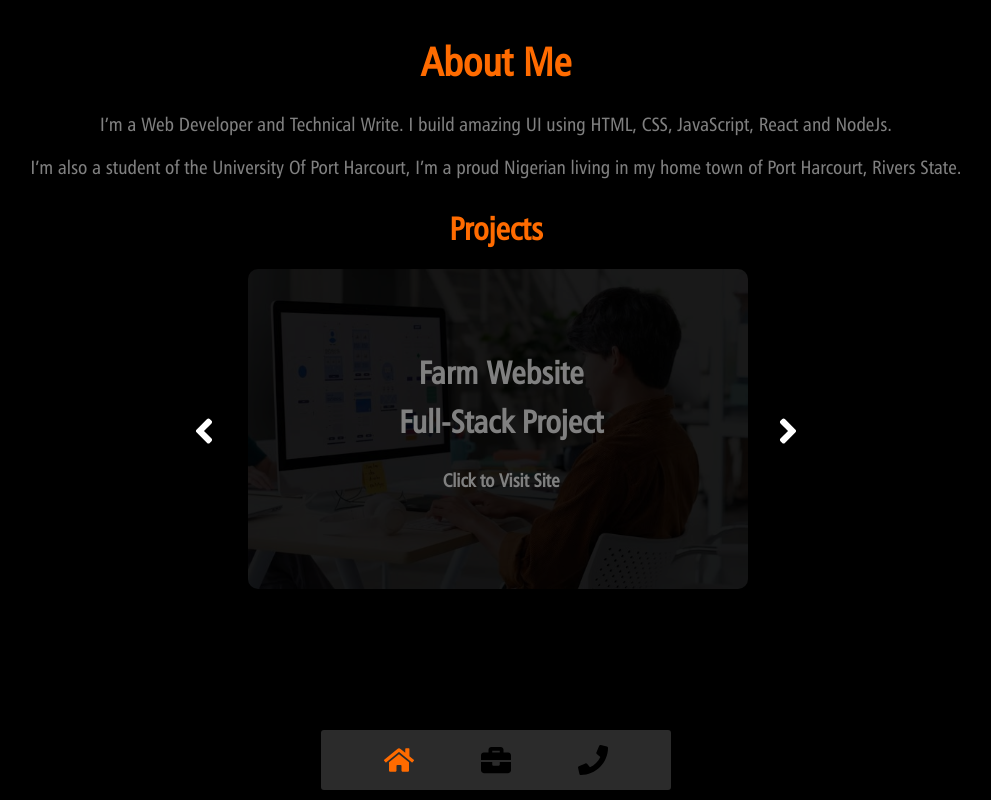
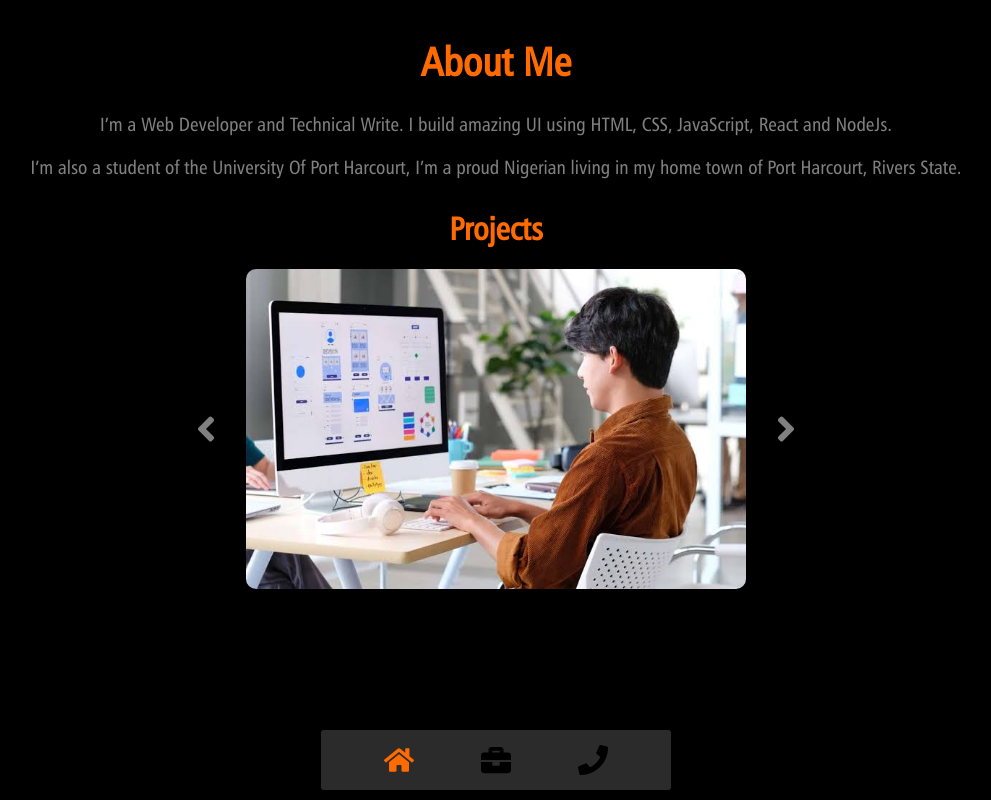
Before and after one commit to chosenvincent1/portfolio, a React (Create React App) app: page / in a window 1280 px wide. Shown: the whole page, without its empty margins (144-1135 px from the left). Built offline with nearby package versions, Linux system fonts and the light colour scheme.

Commit message:
Added hover feature on the project card

```diff
--- a/src/App.css
+++ b/src/App.css
@@ -313,19 +313,19 @@ body {
 /* PROJECTS */
 .project-image {
   width: 500px;
-  /* height: 100px; */
-  margin: 0px 20px;
-}
-
-.project-image > .project-image {
-  color: white;
-  font-size: 50px;
+  border-radius: 10px;
+  height: 320px;
+  /* margin: 0px 10px; */
 }
 
 .project-image > img {
   width: 100%;
   height: auto;
   border-radius: 10px;
+  cursor: pointer;
+}
+.project-image > img:hover {
+  opacity: 0.2;
 }
 
 /* PROJECT PAGE */
@@ -358,7 +358,6 @@ body {
   text-align: center;
   color:#FF6B00;
   font-size: 2rem;
-  /* margin-top: 20px; */
 }
 
 .project > .project-arrow-container {
@@ -369,62 +368,45 @@ body {
 }
 
 .project > .project-arrow-container > .arrow-left, .project > .project-arrow-container > .arrow-right {
-  color: white;
+  color: gray;
   font-size: 40px;
   font-weight: lighter;
   cursor: pointer;
+  margin: 0px 20px;
 }
 
-.project > .project-arrow-container > .project-description {
-  width: 510px;
-  height: 330px;
-  margin: 0px 20px;
-  background-color: rgba(0, 0, 0, .9);
+.project > .project-arrow-container > p {
+  display: none;
+  font-size: 2.5rem;
+  text-align: center;
+  font-weight: 700;
+  position: absolute;
   color: gray;
-  position: absolute;
-  transform: translateY(-1%);
-  transform: translateX(1%);
-  border-radius: 10px;
-  display: flex;
-  flex-direction: column;
-  align-items: center;
-  justify-content: center;
 }
-.project > .project-arrow-container > .project-description > h1 {
-  margin: 0;
-  margin-bottom: 10px;
-  font-weight: 700;
+.project > .project-arrow-container > p > .small-text {
+  font-size: 1.5rem;
 }
+/* .project > .project-arrow-container > .text-1 {
+  transform: translateY(0%);
+  transform: translateX(0%);
+  color: black;
+}
+.project > .project-arrow-container > .text-2 {
+  transform: translateY(80%);
+  transform: translateX(0%);
+  color: black;
+}
+.project > .project-arrow-container > .text-3 {
+  transform: translateY(-60%);
+  transform: translateX(0%);
+  color: black;
+} */
 
 .project > .project-arrow-container > .project-container {
   display: flex;
   justify-content: center;
 }
 
-
-/* .grid-items > .grid {
-  width: 100%;
-  height: auto;
-  background-color: white;
-  border-top-left-radius: 12px;
-  border-top-right-radius: 12px;
-  border-bottom-right-radius: 10px;
-  border-bottom-left-radius: 10px;
-  cursor: pointer;
-}
-
-.grid-items > .grid > img {
-  width: 100%;
-  height: auto;
-  border-top-left-radius: 10px;
-  border-top-right-radius: 10px;
-}
-.grid-items > .grid > p {
-  color: black;
-  font-size: 18px;
-  margin: 0;
-  padding-left: 8px;
-} */
 
 
 /* CONTACT PAGE */
--- a/src/Pages/Project.js
+++ b/src/Pages/Project.js
@@ -1,4 +1,4 @@
-import React from "react";
+import React, { useState } from "react";
 import { FaAngleLeft, FaAngleRight } from "react-icons/fa";
 import Card from "../Components/Card";
 import Navbar from "../Components/Navbar";
@@ -8,6 +8,16 @@ const Project = ()=> {
     const projects = Data.map((project, index) => {
         return <Card key={index} {...project} />
     })
+
+    const [hover, setHover] = useState(false);
+
+    const handleMouseOver = ()=> {
+        setHover(true)
+
+    }
+    const handleMouseOut = ()=> {
+        setHover(false)
+    }
 
 
     return (
@@ -21,12 +31,16 @@ const Project = ()=> {
             <h1>Projects</h1>
             <div className="project-arrow-container">
                 <FaAngleLeft className="arrow-left" />
-                <div className="project-description">
-                    <h1>Farm Website</h1>
-                    <h1>Full-Stack Project</h1>
-                    <h3>Click to Visit Site</h3>
-                </div>
-\                <div className="project-container">
+
+                <p
+                    className="text-1"
+                    style={{display: hover ? 'block' : 'none'}}
+                    >Farm Website <br />Full-Stack Project <br /> <span className="small-text">Click to Visit Site</span></p>
+
+                <div className="project-container"
+                    onMouseOver={handleMouseOver}
+                    onMouseOut={handleMouseOut}
+                >
                     {projects}
                 </div>
                 <FaAngleRight className="arrow-right" />
```
